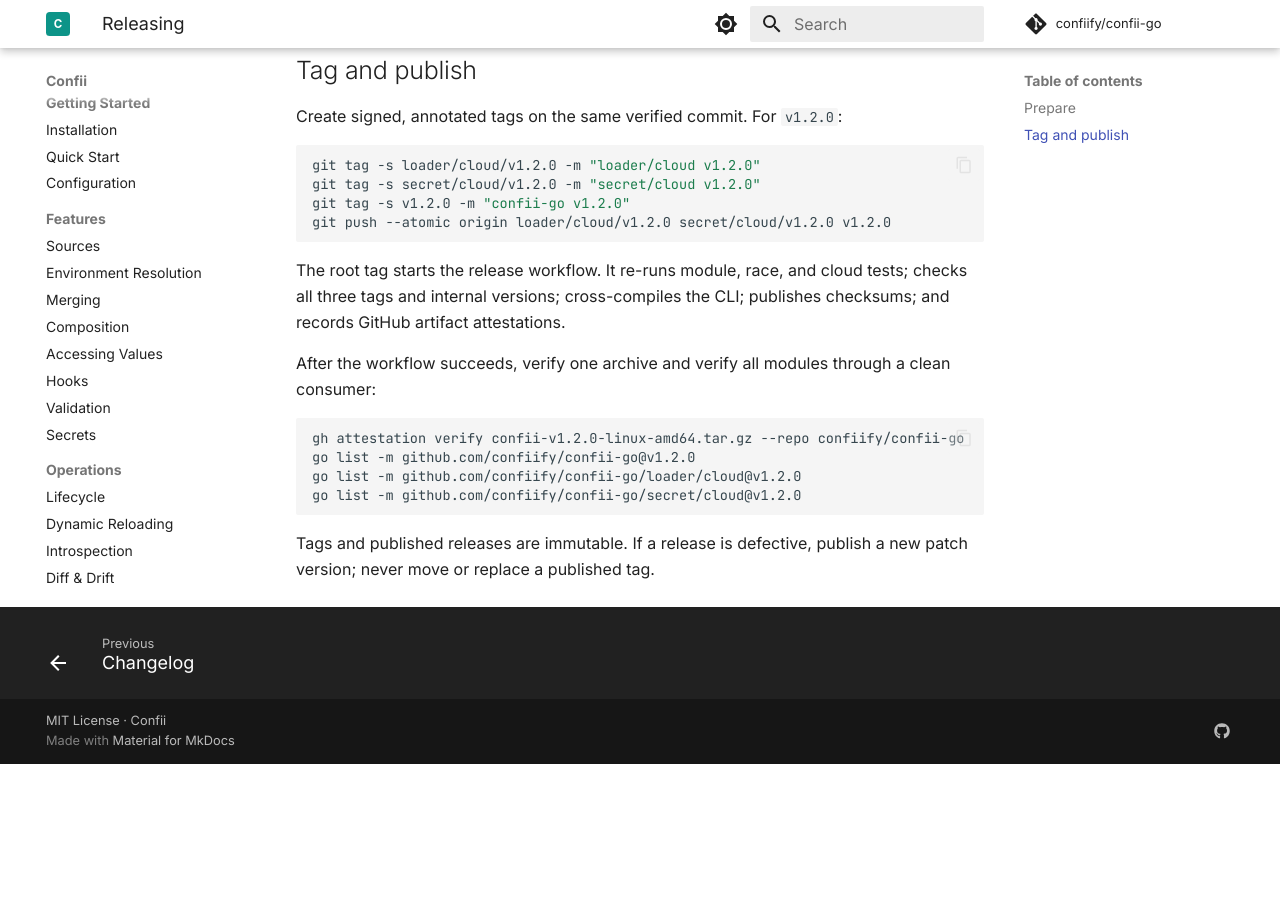
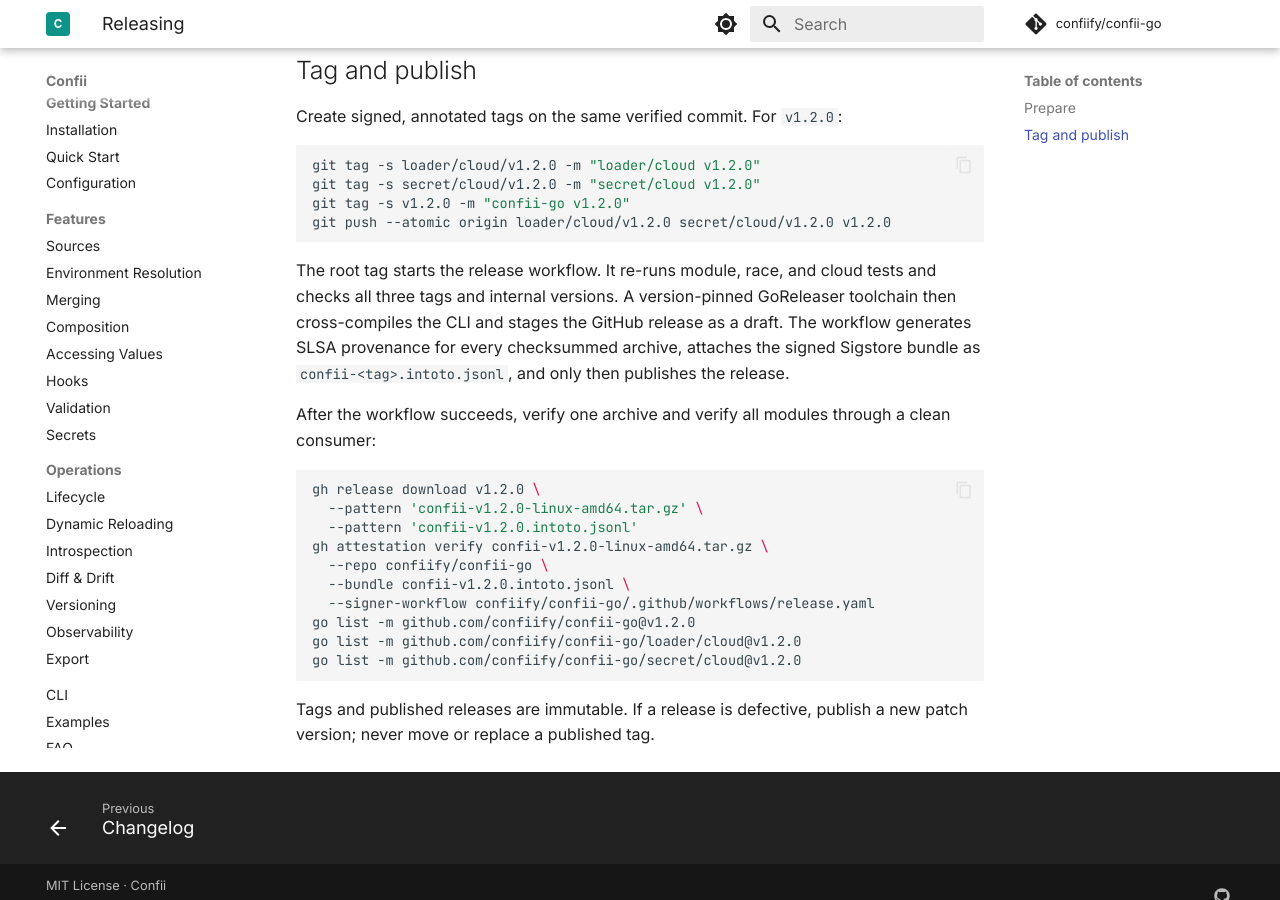
Before and after one commit to confiify/confii-go, an MkDocs documentation site: the page built from docs/RELEASING.md, in a window 1280 px wide and 900 px high, scrolled down 667 px. Built offline with MkDocs 1.6.1 and Material for MkDocs 9.7.7, drawn with Linux system fonts in a browser that asks for light colours; comment, search, counter and statistics services are not loaded; before the commit the page ends 1431 px from its top, so only the background shows below that.

Commit message:
security: harden release provenance and project governance (#56)
## Summary

Hardens Confii's release supply chain and project governance in response
to the OpenSSF Scorecard findings.

## What changed

- replaces the hand-written archive publisher with pinned GoReleaser
v2.17.0 through an immutable action SHA
- stages releases as drafts, attests every checksummed archive, attaches
the Sigstore/SLSA bundle as `.intoto.jsonl`, and publishes only after
that succeeds
- preserves the existing five platform archive names and embedded CLI
version
- adds both active maintainers as code owners so code-owner review can
be enabled without blocking either account's PRs
- documents governance, maintainer roles, and Developer Certificate of
Origin sign-off
- removes the retired Go Report Card badges and replaces them with the
live OpenSSF Best Practices badge
- documents offline release-provenance verification

The existing v1.1.0 and v1.2.0 releases were also backfilled with their
already-generated, verified provenance bundles. No tag, binary,
checksum, or release note was replaced.

## Root cause

GitHub artifact attestations existed in the attestations API, but the
release workflow did not attach the generated bundle as a release asset.
OpenSSF Scorecard v5.3.0 detects signed releases by release-asset
suffix, so it could not see that evidence. Its packaging detector also
does not recognize the previous custom shell publisher.

## Validation

- `make ci-full`
- `make lint`
- `make docs-check`
- `actionlint .github/workflows/*.yaml`
- GoReleaser v2.17.0 `check`
- GoReleaser v2.17.0 non-publishing snapshot release for all five
targets
- official OpenSSF Scorecard v5.3.0: `Signed-Releases 10/10` against
live releases
- official OpenSSF Scorecard v5.3.0: `Packaging 10/10` against this
working tree
- downloaded v1.2.0 provenance verifies as SLSA v1 and covers all
archives plus `checksums.txt`

## Follow-up after merge

Enable “Require review from Code Owners” in the `main-protection`
ruleset. It should be enabled only after this PR lands because the
current default-branch CODEOWNERS file names only the PR author.

Signed-off-by: confiify <confii.connect@gmail.com>

````diff
--- a/docs/RELEASING.md
+++ b/docs/RELEASING.md
@@ -35,14 +35,23 @@
 ```
 
 The root tag starts the release workflow. It re-runs module, race, and cloud
-tests; checks all three tags and internal versions; cross-compiles the CLI;
-publishes checksums; and records GitHub artifact attestations.
+tests and checks all three tags and internal versions. A version-pinned
+GoReleaser toolchain then cross-compiles the CLI and stages the GitHub release
+as a draft. The workflow generates SLSA provenance for every checksummed
+archive, attaches the signed Sigstore bundle as
+`confii-<tag>.intoto.jsonl`, and only then publishes the release.
 
 After the workflow succeeds, verify one archive and verify all modules through
 a clean consumer:
 
 ```bash
-gh attestation verify confii-v1.2.0-linux-amd64.tar.gz --repo confiify/confii-go
+gh release download v1.2.0 \
+  --pattern 'confii-v1.2.0-linux-amd64.tar.gz' \
+  --pattern 'confii-v1.2.0.intoto.jsonl'
+gh attestation verify confii-v1.2.0-linux-amd64.tar.gz \
+  --repo confiify/confii-go \
+  --bundle confii-v1.2.0.intoto.jsonl \
+  --signer-workflow confiify/confii-go/.github/workflows/release.yaml
 go list -m github.com/confiify/confii-go@v1.2.0
 go list -m github.com/confiify/confii-go/loader/cloud@v1.2.0
 go list -m github.com/confiify/confii-go/secret/cloud@v1.2.0
````
Also changed, not shown: .goreleaser.yaml (added, +51 -0 lines), CONTRIBUTING.md (+20 -2 lines), GOVERNANCE.md (added, +38 -0 lines), MAINTAINERS.md (added, +10 -0 lines), README.md (+1 -1 lines), docs/index.md (+1 -1 lines), .github/PULL_REQUEST_TEMPLATE.md, 2 other files.
